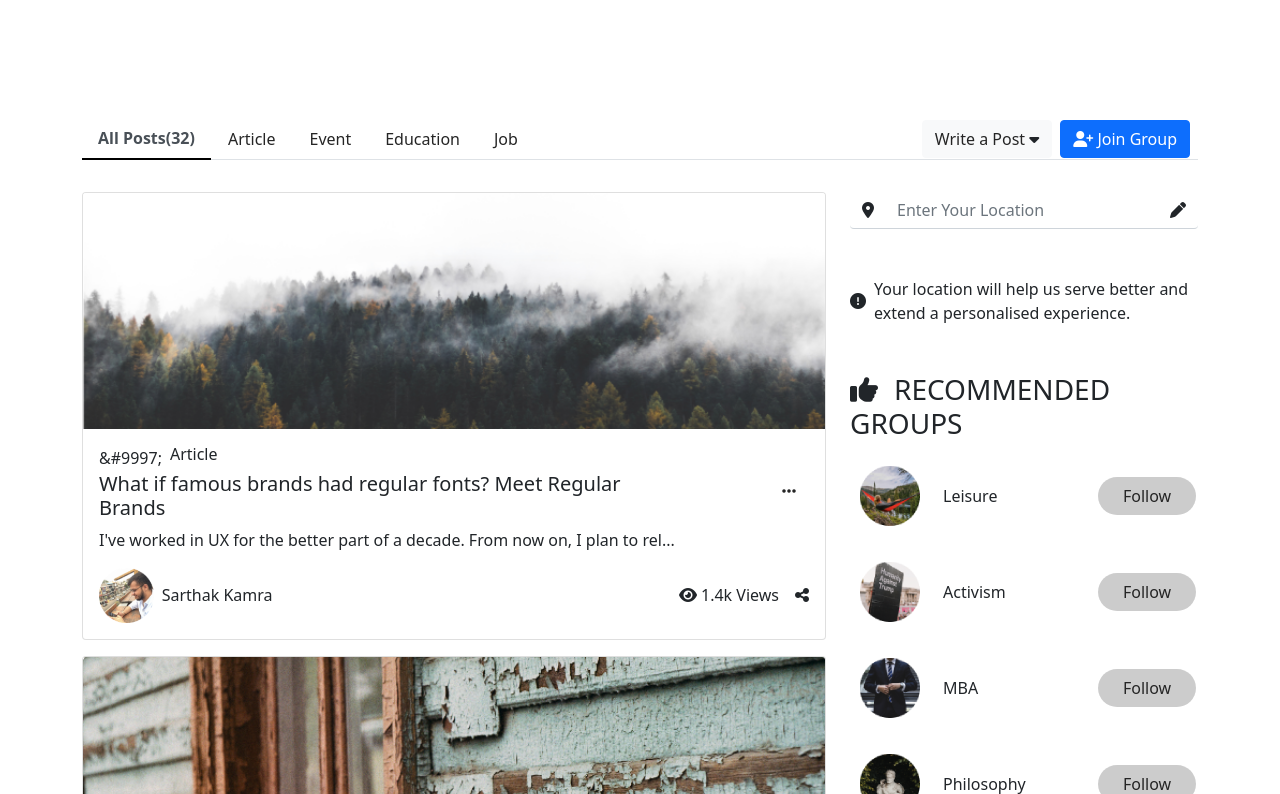
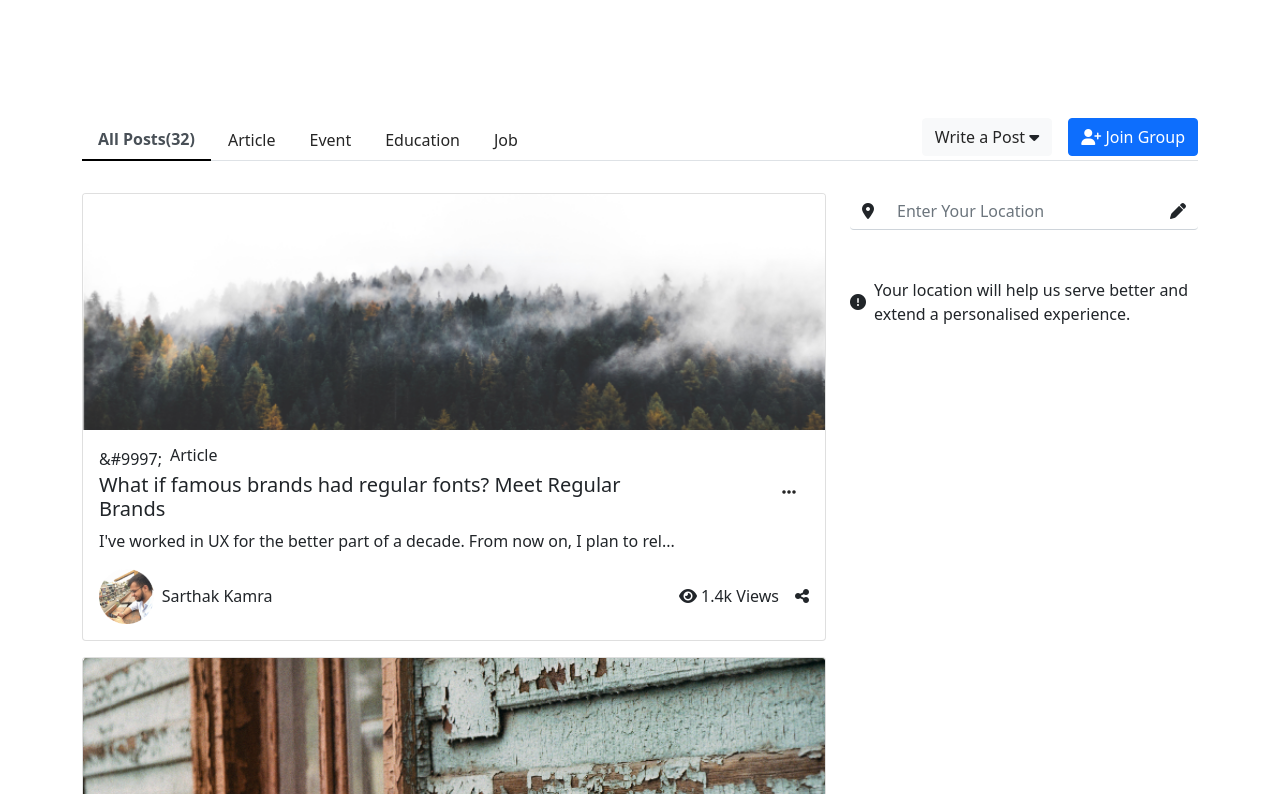
Before and after one commit to shakib-mia/atg-task, a React (Create React App) app: page / in a window 1280 px wide. Shown: the part 526-1320 px from the top of the page. Built offline with nearby package versions, Linux system fonts and the light colour scheme.

Commit message:
join group-leave group toggle added

```diff
--- a/src/components/pages/Home/Posts/Posts.js
+++ b/src/components/pages/Home/Posts/Posts.js
@@ -23,23 +23,24 @@ const Posts = () => {
   });
 
   const checkbox = document.getElementById("check");
-  const joinBtn = document.getElementById("joinBtn");
 
   const followClick = (id) => {
     document.getElementById(id).innerText = "Following";
     document.getElementById(id).style.backgroundColor = "black";
     document.getElementById(id).style.color = "white";
   };
+  const joinBtn = document.getElementById("joinButton");
+  const leaveBtn = document.getElementById("leaveButton");
+  // if (leaveBtn) {
+  //   leaveBtn.style.display = "none";
+  // }
 
   const handleCheck = () => {
-    console.log(checkbox.checked);
     if (checkbox.checked) {
-      joinBtn.innerHTML = `<span><i className="fa-solid fa-user-plus"></i> Leave Group</span>`;
-      joinBtn.classList.remove("btn-primary");
-      document.getElementById("recommended").style.display = "block";
+      joinBtn.style.display = "none";
+      leaveBtn.style.display = "block";
     } else {
-      joinBtn.innerHTML = `<span><i className="fa-solid fa-user-plus"></i>  Join Group</span>`;
-      document.getElementById("recommended").style.display = "none";
+      console.log(joinBtn);
     }
   };
 
@@ -112,18 +113,32 @@ const Posts = () => {
             Job
           </button>
           <div className="ms-auto my-auto">
-            <button className="btn btn-light">
+            <button className="btn btn-light mb-1 me-3">
               Write a Post <i className="fas fa-caret-down text-dark"></i>
             </button>
-            <label htmlFor="check" className="btn btn-primary text-white mx-2">
+
             <input
               type="checkbox"
               className="d-none"
               id="check"
               onChange={handleCheck}
             />
-              <span id="joinBtn">
+            <label htmlFor="check">
+              <span
+                id="joinButton"
+                className={`btn btn-primary ${
+                  checkbox?.checked ? "d-none" : "d-block"
+                }`}
+              >
                 <i className="fa-solid fa-user-plus"></i> Join Group
+              </span>
+              <span
+                id="leaveButton"
+                className={`btn btn-light ${
+                  checkbox?.checked ? "d-block" : "d-none"
+                }`}
+              >
+                <i class="fa-solid fa-arrow-right-from-bracket"></i> Leave Group
               </span>
             </label>
           </div>
@@ -309,7 +324,10 @@ const Posts = () => {
                   </span>
                 </div>
 
-                <div id="recommended">
+                <div
+                  id="recommended"
+                  className={`${checkbox?.checked ? "d-block" : "d-none"}`}
+                >
                   <h3 className="text-uppercase">
                     <i class="fa fa-thumbs-up me-3"></i>Recommended Groups
                   </h3>
```
Lines whose indentation alone changed are shown as unchanged.
